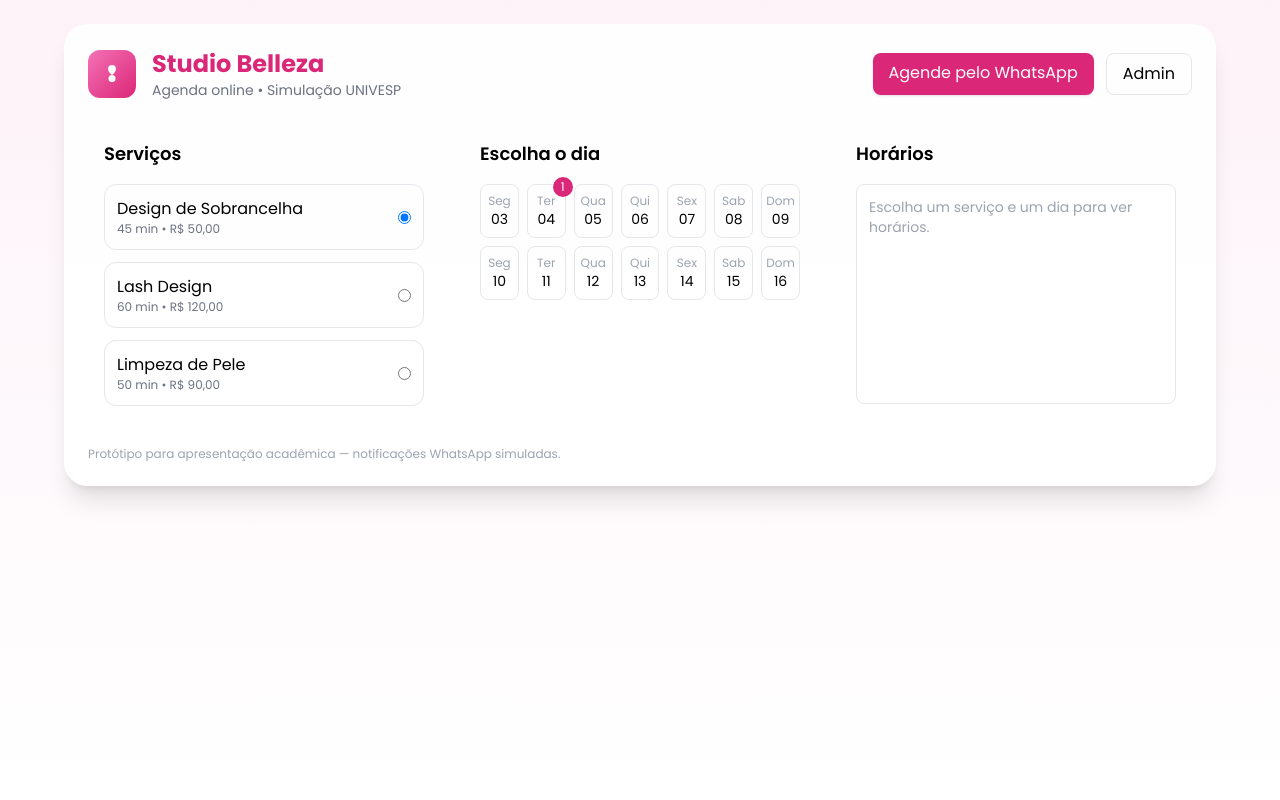
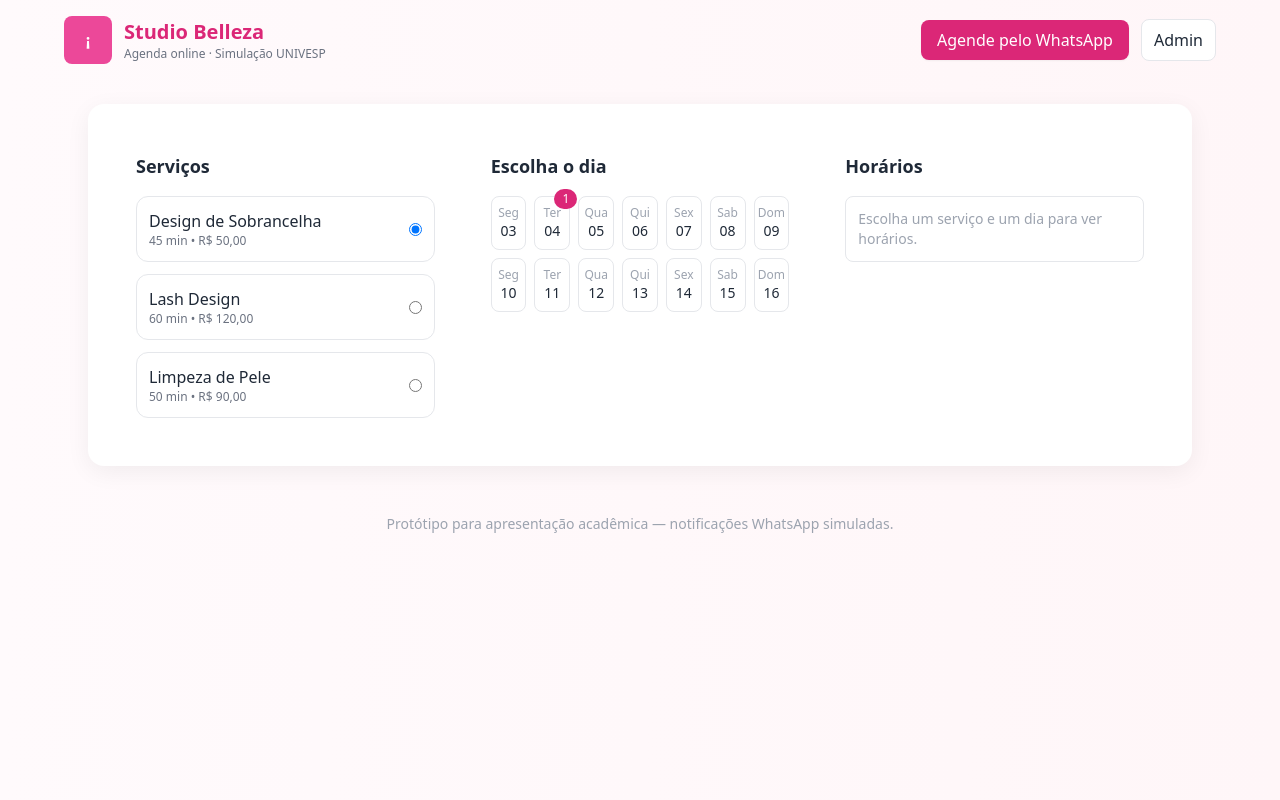
Before and after one commit to iagoramon-max/projeto-estetica, a Django app: page / in a window 1280 px wide. Run offline with Django 4.2, Linux system fonts and the light colour scheme; data comes from the database, SQL or seed files in the repository; some libraries are stand-ins or nearby versions.

Commit message:
Update base.html

```diff
--- a/estetica_agenda/templates/agendamentos/base.html
+++ b/estetica_agenda/templates/agendamentos/base.html
@@ -1,35 +1,75 @@
+{% load static %}
 <!doctype html>
-<html>
+<html lang="pt-br">
   <head>
     <meta charset="utf-8" />
-  <title>Studio Belleza — Agendamentos</title>
-  <meta name="viewport" content="width=device-width,initial-scale=1" />
-  <script src="https://cdn.tailwindcss.com"></script>
-  <link href="https://fonts.googleapis.com/css2?family=Poppins:wght@300;400;600;700&display=swap" rel="stylesheet">
-  <style> body { font-family: 'Poppins', sans-serif; } </style>
+    <meta name="viewport" content="width=device-width, initial-scale=1" />
+    <title>{% block title %}Studio Belleza — Agenda online{% endblock %}</title>
+
+    <!-- Primary stylesheet (projeto) -->
+    <link rel="stylesheet" href="{% static 'css/styles.css' %}">
+
+    <!-- Fallback / CDN (apenas se você não tem o Tailwind build) -->
+    <link href="https://cdn.jsdelivr.net/npm/tailwindcss@2.2.19/dist/tailwind.min.css" rel="stylesheet">
+
+    <!-- Ícones simples (opcional) -->
+    <link rel="stylesheet" href="https://cdnjs.cloudflare.com/ajax/libs/feather-icons/4.28.0/feather.min.css" integrity="sha512-..." crossorigin="anonymous" referrerpolicy="no-referrer" />
+
+    <style>
+      /* Ajustes visuais rápidos usados pelo layout (ajuste conforme quiser) */
+      body { background: linear-gradient(90deg, #fffafc 0%, #fff6f8 100%); }
+      .card { background: white; border-radius: 1rem; box-shadow: 0 6px 24px rgba(13,12,20,0.06); }
+      /* Mini ajuste para botão Admin não "flutuar" no mobile */
+      .header-actions { display:flex; gap:0.75rem; align-items:center; }
+      @media (max-width: 640px) {
+        .header-actions { margin-top: 0.25rem; }
+        .admin-btn { padding: .5rem .8rem; font-size: 0.95rem; border-radius: .6rem; }
+        .whatsapp-btn { padding: .6rem .9rem; font-size: 0.98rem; }
+      }
+    </style>
+
+    {% block head %}{% endblock %}
   </head>
-<body class="bg-gradient-to-b from-pink-50 to-white min-h-screen p-6">
-  <div class="max-w-6xl mx-auto bg-white/95 rounded-3xl p-6 shadow-xl">
-    <header class="flex items-center justify-between mb-6">
-      <div class="flex items-center gap-4">
-        <div class="w-12 h-12 bg-gradient-to-br from-pink-400 to-pink-600 rounded-xl flex items-center justify-center text-white">
-          <svg width="24" height="24" viewBox="0 0 24 24" fill="none" xmlns="http://www.w3.org/2000/svg">
-            <path d="M12 3C14.5 3 16 4.5 16 7C16 10 12 13 12 13C12 13 8 10 8 7C8 4.5 9.5 3 12 3Z" fill="white"/>
-            <circle cx="12" cy="16.5" r="3.5" fill="white"/>
-          </svg>
-        </div>
+  <body class="antialiased text-gray-800">
+    <header class="p-4">
+      <div class="max-w-6xl mx-auto flex items-center gap-6">
+        <!-- Logo / título -->
+        <div class="flex items-center gap-3">
+          <div class="w-12 h-12 rounded-lg bg-pink-500 flex items-center justify-center text-white font-bold">¡</div>
           <div>
-          <h1 class="text-2xl font-bold text-pink-600">Studio Belleza</h1>
-          <p class="text-sm text-gray-500">Agenda online • Simulação UNIVESP</p>
+            <div class="text-xl font-bold text-pink-600">Studio Belleza</div>
+            <div class="text-xs text-gray-500">Agenda online · Simulação UNIVESP</div>
           </div>
         </div>
-      <div class="flex gap-3">
-        <a href="#" class="px-4 py-2 bg-pink-600 text-white rounded-lg shadow">Agende pelo WhatsApp</a>
-        <a href="/admin/" class="px-4 py-2 border rounded-lg">Admin</a>
+
+        <!-- espaço flexível -->
+        <div class="flex-1"></div>
+
+        <!-- ações (WhatsApp / Admin) -->
+        <div class="header-actions items-center">
+          <a href="#" class="whatsapp-btn bg-pink-600 text-white rounded-lg px-4 py-2 shadow-sm hover:bg-pink-700 transition">Agende pelo WhatsApp</a>
+          <!-- admin link: usa url do admin do Django -->
+          <a href="{% url 'admin:index' %}" class="admin-btn border rounded-lg px-3 py-2 bg-white hover:shadow-sm transition">Admin</a>
+        </div>
       </div>
     </header>
-    <main>{% block content %}{% endblock %}</main>
-    <footer class="mt-6 text-xs text-gray-400">Protótipo para apresentação acadêmica — notificações WhatsApp simuladas.</footer>
+
+    <main class="max-w-6xl mx-auto p-6">
+      <div class="card p-8">
+        {% block content %}
+        <!-- Conteúdo injetado pelas páginas -->
+        {% endblock %}
       </div>
+    </main>
+
+    <footer class="max-w-6xl mx-auto p-6 text-center text-sm text-gray-400">
+      Protótipo para apresentação acadêmica — notificações WhatsApp simuladas.
+    </footer>
+
+    <!-- Scripts gerais -->
+    <script src="https://cdn.jsdelivr.net/npm/feather-icons/dist/feather.min.js"></script>
+    <script>if(window.feather) feather.replace()</script>
+
+    {% block scripts %}{% endblock %}
   </body>
 </html>
```
Lines whose indentation alone changed are shown as unchanged.
